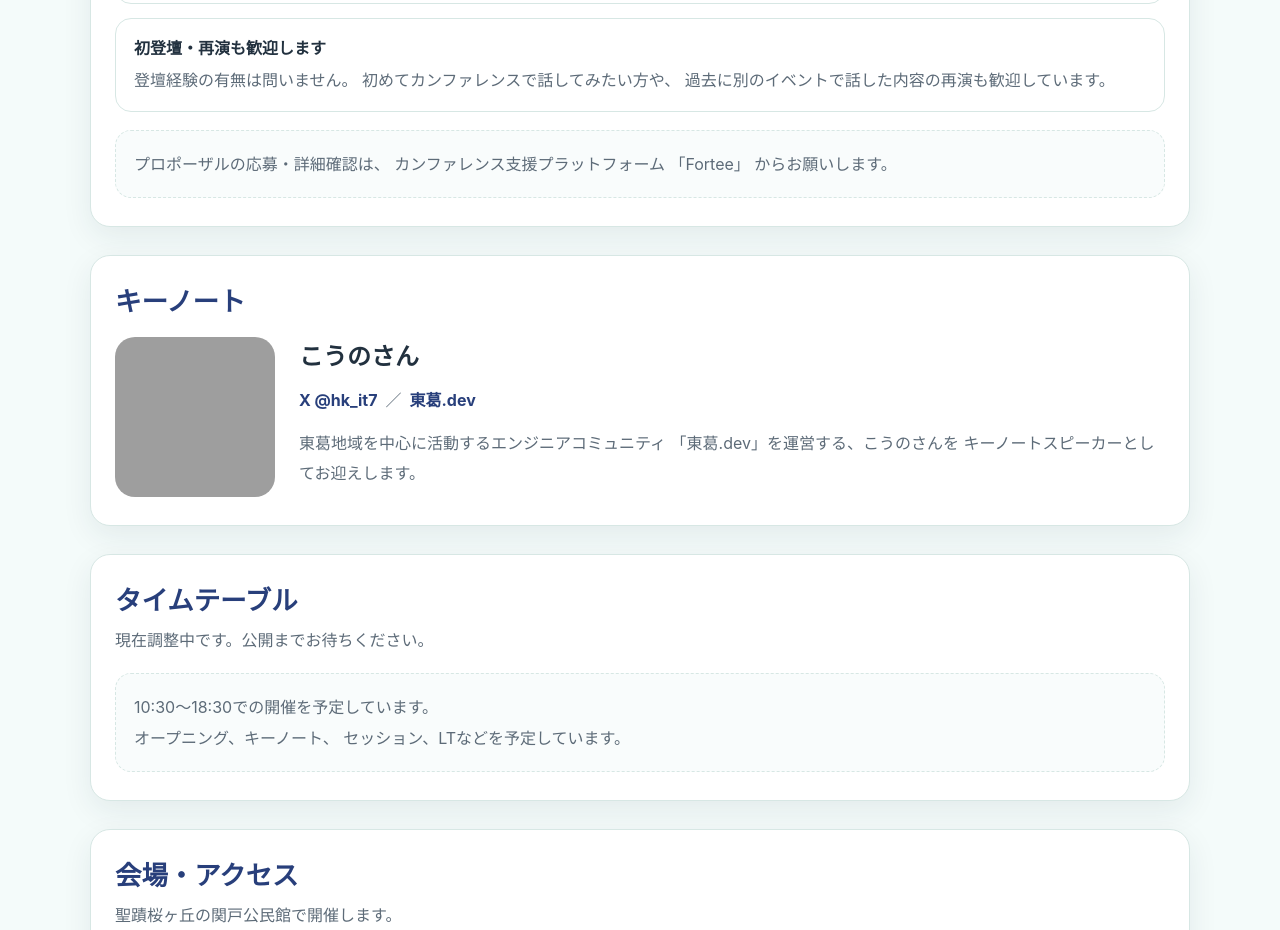
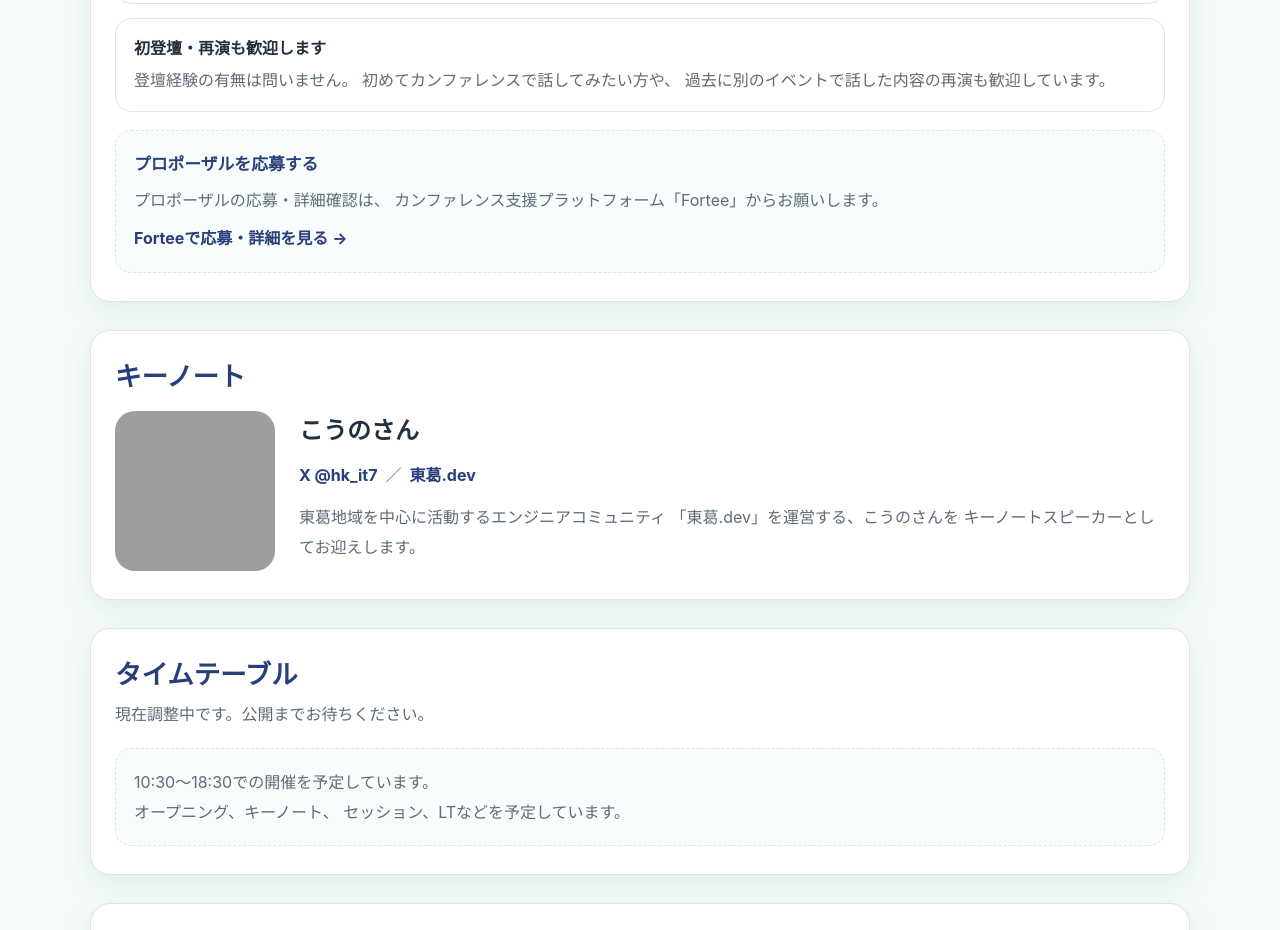
Before and after one commit to naoki-takahashi01/tamadev-site, a plain HTML site: page events/20261213/index.html in a window 1280 px wide. Shown: the part 2360-3290 px from the top of the page. Drawn offline with Linux system fonts and the light colour scheme; grey boxes are pictures that could not be loaded.

Commit message:
Update index.html

```diff
--- a/events/20261213/index.html
+++ b/events/20261213/index.html
@@ -516,6 +516,56 @@
       line-height: 1.9;
     }
 
+    .proposal-link {
+      display: block;
+
+      color: var(--tamadev-subtext);
+
+      text-decoration: none;
+
+      transition:
+        border-color 0.2s ease,
+        background-color 0.2s ease,
+        transform 0.2s ease,
+        box-shadow 0.2s ease;
+    }
+
+    .proposal-link strong,
+    .proposal-link span {
+      display: block;
+    }
+
+    .proposal-link strong {
+      margin-bottom: 4px;
+
+      color: var(--tamadev-blue);
+
+      font-size: 1.05rem;
+    }
+
+    .proposal-link-arrow {
+      margin-top: 8px;
+
+      color: var(--tamadev-blue);
+
+      font-weight: 700;
+    }
+
+    .proposal-link:hover {
+      background: #f2f9f8;
+
+      border-color: var(--tamadev-sky);
+
+      box-shadow: 0 8px 22px rgba(26, 49, 69, 0.08);
+
+      transform: translateY(-1px);
+    }
+
+    .proposal-link:focus-visible {
+      outline: 3px solid rgba(115, 191, 220, 0.45);
+      outline-offset: 3px;
+    }
+
     /*
       Related links / Proposal details
     */
@@ -1155,18 +1205,27 @@
 
       </div>
 
-      <div class="proposal-note">
-        プロポーザルの応募・詳細確認は、
-        カンファレンス支援プラットフォーム
       <a
+        class="proposal-note proposal-link"
         href="https://fortee.jp/techtama-26-conf"
         target="_blank"
         rel="noopener noreferrer"
       >
-          「Fortee」
+
+        <strong>
+          プロポーザルを応募する
+        </strong>
+
+        <span>
+          プロポーザルの応募・詳細確認は、
+          カンファレンス支援プラットフォーム「Fortee」からお願いします。
+        </span>
+
+        <span class="proposal-link-arrow">
+          Forteeで応募・詳細を見る →
+        </span>
+
       </a>
-        からお願いします。
-      </div>
 
 
     </section>
@@ -1343,7 +1402,6 @@
 
     </section>
 
-
     <!-- =========================
          Staff
     ========================== -->
```
Lines whose indentation alone changed are shown as unchanged.
